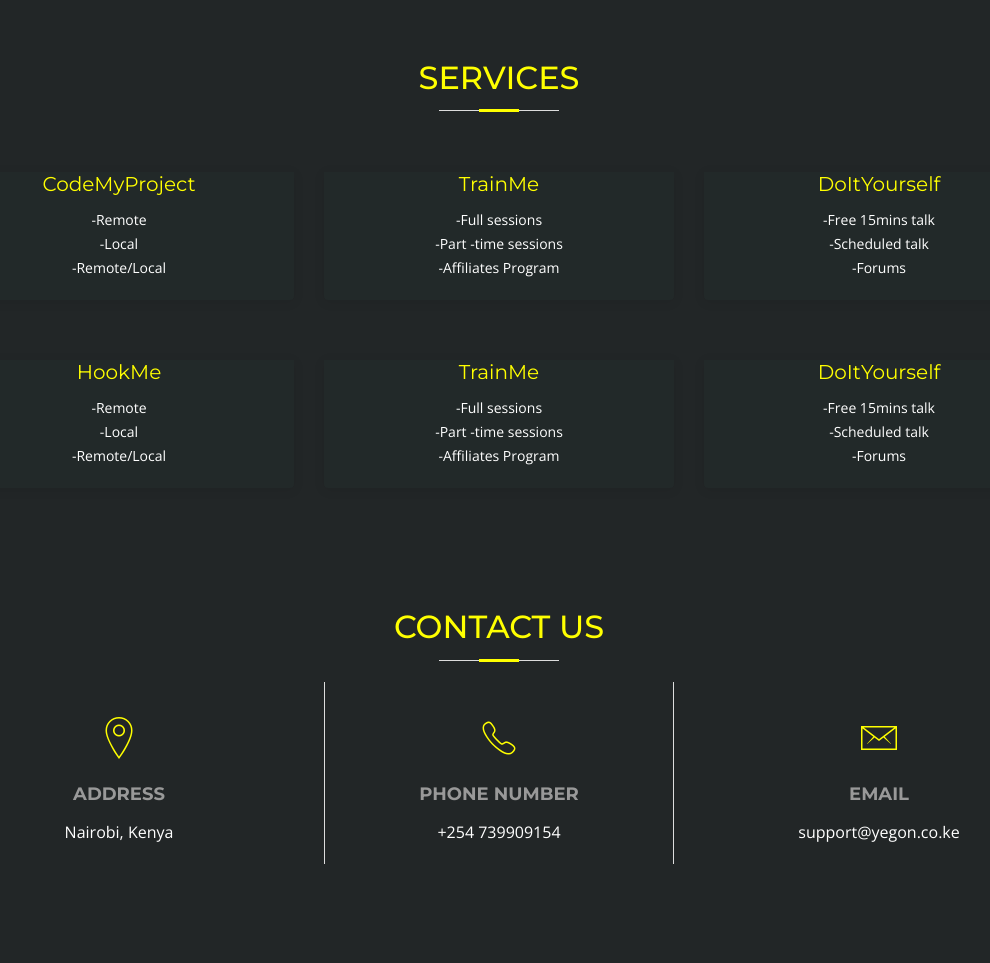
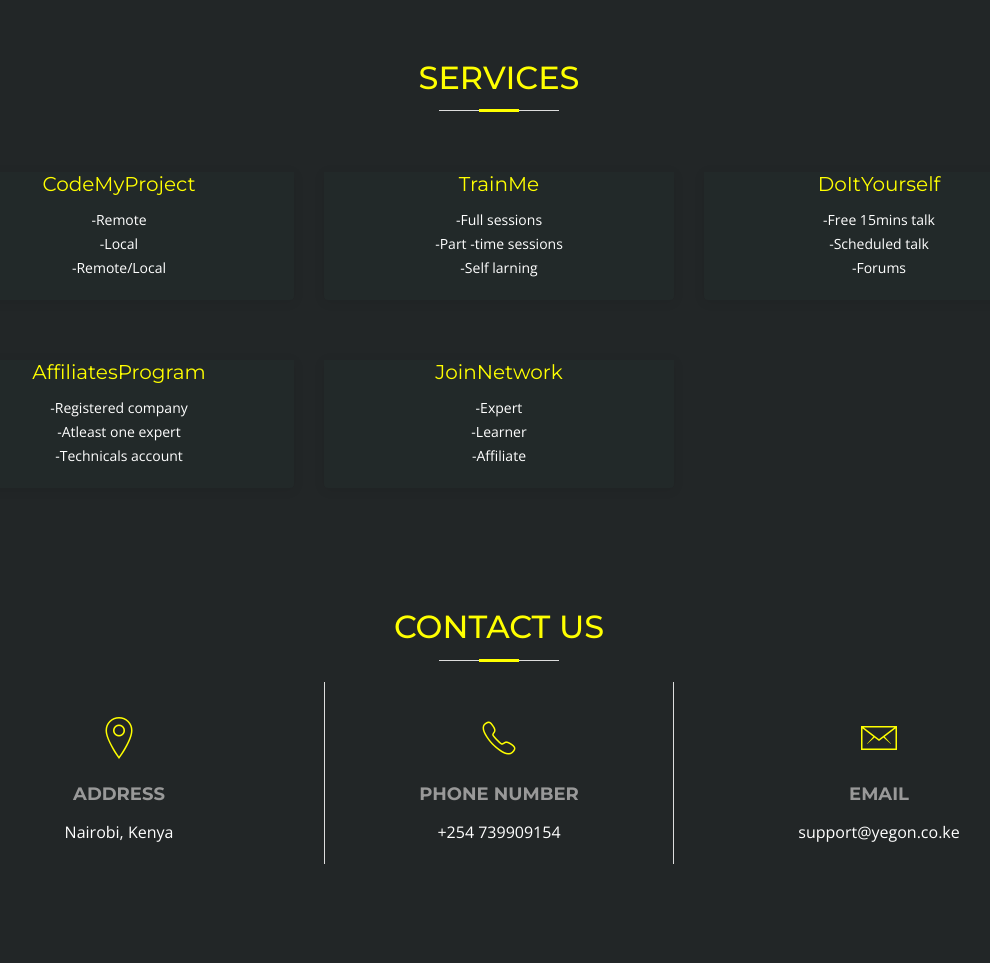
Before and after one commit to yegonke/Cookbook, a Django app: page / in a window 1280 px wide. Shown: the part 801-1764 px from the top of the page, without its empty margins (141-1131 px from the left). Run offline with Django 3.2, Linux system fonts and the light colour scheme; some libraries are stand-ins or nearby versions; some web fonts are replaced.

Commit message:
modal licitguides.xyz

```diff
--- a/templates/index.html
+++ b/templates/index.html
@@ -128,7 +128,7 @@
           </div>
 
           <div class="carousel-item">
-            <div class="carousel-background"><img src="https://encrypted-tbn0.gstatic.com/images?q=tbn:ANd9GcTXhe2VvuETs3qlpGp29K3ZTwSEEXjRz7xe9zitvA-n2OABa4M4" alt=""></div>
+            <div class="carousel-background"><img src="https://www.shoutmeloud.com/wp-content/uploads/2016/01/Best-Recurring-Affiliate-Programs.jpg" alt=""></div>
             <div class="carousel-container">
               <div class="carousel-content">
                 <h2>Affiliates program</h2>
@@ -180,7 +180,7 @@
             <div class="about-col">
 
               <h2 class="title"><a href="http://www.licitguides.xyz/trainme/">TrainMe</a></h2>
-            <p style="text-align: center;" class="description">-Full sessions<br>-Part -time sessions<br>-Affiliates Program</p>
+            <p style="text-align: center;" class="description">-Full sessions<br>-Part -time sessions<br>-Self larning</p>
             </div>
           </div>
 
@@ -195,24 +195,16 @@
           <div class="col-md-4 wow fadeInUp">
             <div class="about-col">
 
-               <h2 class="title"><a href="http://www.licitguides.xyz/codeforme/">HookMe</a></h2>
-            <p style="text-align: center;" class="description">-Remote<br>-Local<br>-Remote/Local<br></p>
+               <h2 class="title"><a href="http://www.licitguides.xyz/codeforme/">AffiliatesProgram</a></h2>
+            <p style="text-align: center;" class="description">-Registered company<br>-Atleast one expert<br>-Technicals account<br></p>
             </div>
           </div>
 
           <div class="col-md-4 wow fadeInUp" data-wow-delay="0.1s">
             <div class="about-col">
 
-              <h2 class="title"><a href="http://www.licitguides.xyz/trainme/">TrainMe</a></h2>
-            <p style="text-align: center;" class="description">-Full sessions<br>-Part -time sessions<br>-Affiliates Program</p>
-            </div>
-          </div>
-
-          <div class="col-md-4 wow fadeInUp" data-wow-delay="0.2s">
-            <div class="about-col">
-
-             <h2 class="title"><a href="http://www.licitguides.xyz/guideme/">DoItYourself</a></h2>
-            <p style="text-align: center;"class="description">-Free 15mins talk<br>-Scheduled talk<br>-Forums</p>
+              <h2 class="title"><a href="http://www.licitguides.xyz/trainme/">JoinNetwork</a></h2>
+            <p style="text-align: center;" class="description">-Expert<br>-Learner<br>-Affiliate</p>
             </div>
           </div>
 
@@ -237,7 +229,7 @@
 
     <div class="modal-content">
       <div class="modal-header">
-        <h4 class="modal-title w-100" id="myModalLabel">Modal title</h4>
+        <h4 class="modal-title w-100" id="myModalLabel">Why Us?</h4>
         <button type="button" class="close" data-dismiss="modal" aria-label="Close">
           <span aria-hidden="true">&times;</span>
         </button>
```
